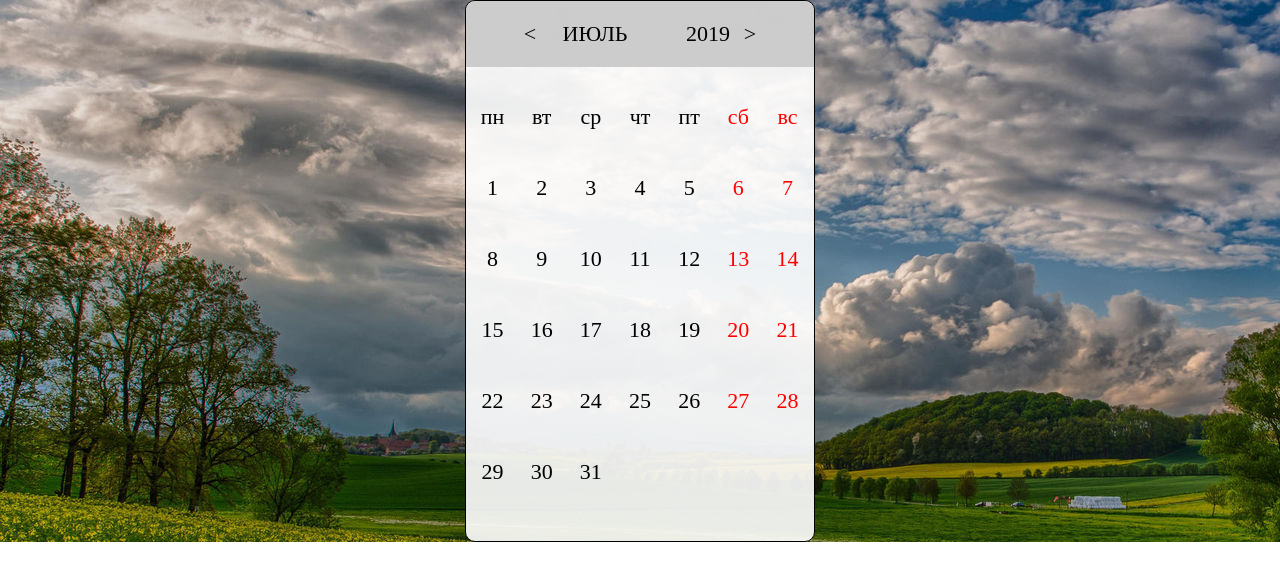
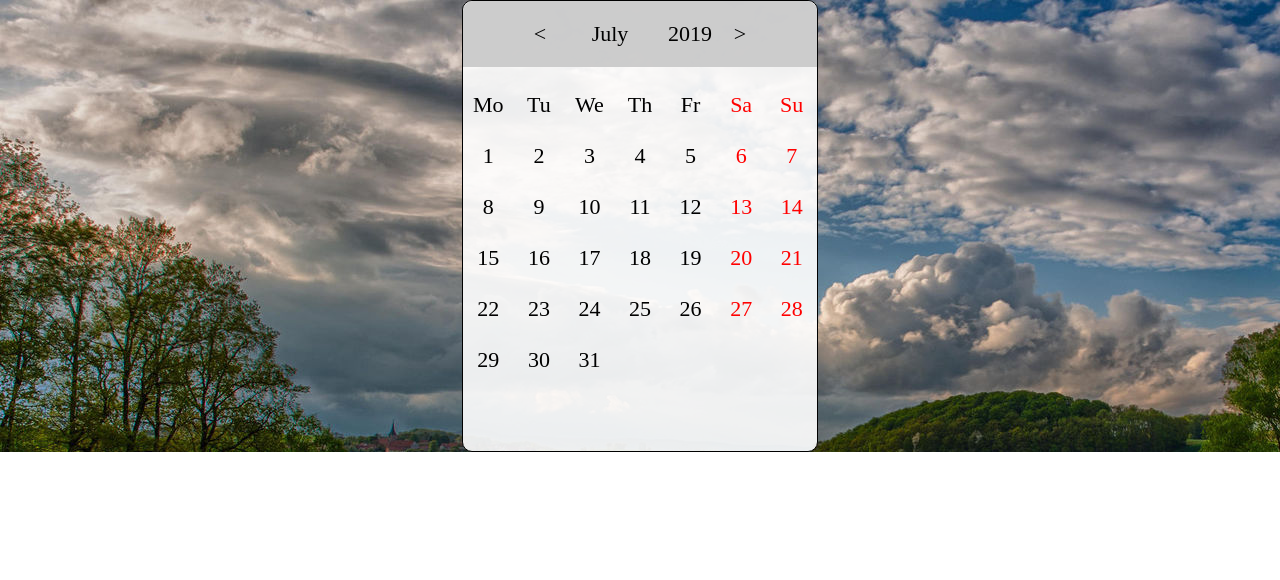
Before and after one commit to MultiFruit66/calendar, a Vue app: page / in a window 1280 px wide. Shown: the top 580 px of the page. Built offline with nearby package versions, Linux system fonts and the light colour scheme.

Commit message:
add changing date

```diff
--- a/src/App.vue
+++ b/src/App.vue
@@ -1,61 +1,75 @@
 <template>
   <div id="app"
     :style="{
-      background: `url(${currentBackground})`,
+      background: `url(${ currentBackground })`,
       opacity: opacity
     }">
     <div id="calendar">
-      <header>
-        <span class="btn" @click="previousMonth">&lt;</span>
-        <span>{{ months[currentMonth].toUpperCase() }}</span>
-        <span>{{ currentYear }}</span>
-        <span class="btn" @click="nextMonth">&gt;</span>
-      </header>
+      <appHeader
+        :months="months"
+        :currentMonth="currentMonth"
+        :currentYear="currentYear"
+        @previousMonth="previousMonth"
+        @openMonthsPopup="openMonthsPopup"
+        @openYearPopup="openYearPopup"
+        @nextMonth="nextMonth"
+      />
       <main>
-        <ul>
-          <li v-for="(day, index) in days" :key="`a${index}`">{{ day }}</li>
-          <li v-for="(day, index) in startFrom" :key="`b${index}`"></li>
-          <li v-for="(day, index) in countOfDays" :key="`c${index}`">{{ day }}</li>
-        </ul>
+        <popup
+          :months="months"
+          :monthsPopup="monthsPopup"
+          :yearPopup="yearPopup"
+          :currentYear="currentYear"
+          @changeCurrentMonth="changeCurrentMonth"
+          @changeCurrentYear="changeCurrentYear"
+        />
+        <appMain
+          :days="days"
+          :startFrom="startFrom"
+          :countOfDays="countOfDays"
+        />
       </main>
     </div>
   </div>
 </template>
 
 <script>
+import AppHeader from './components/AppHeader'
+import AppMain from './components/AppMain'
+import Popup from './components/Popup'
+
 export default {
   name: 'App',
+
+  components: {
+    AppHeader,
+    AppMain,
+    Popup
+  },
 
   data: () => ({
     currentMonth: new Date().getMonth(),
     currentYear: new Date().getFullYear(),
 
-    days: ['пн', 'вт', 'ср', 'чт', 'пт', 'сб', 'вс'],
+    days: ['Mo', 'Tu', 'We', 'Th', 'Fr', 'Sa', 'Su'],
 
     months: [
-      'январь',
-      'февраль',
-      'март',
-      'апрель',
-      'май',
-      'июнь',
-      'июль',
-      'август',
-      'сентябрь',
-      'октябрь',
-      'ноябрь',
-      'декабрь'
+      'January', 'February', 'March', 'April',
+      'May', 'June', 'July', 'August',
+      'September', 'October', 'November', 'December'
     ],
 
     backgrounds: [
       require('./assets/winter.jpg'),
       require('./assets/spring.jpg'),
       require('./assets/summer.jpg'),
-      require('./assets/autumn.jpg'),
-      require('./assets/winter.jpg')
+      require('./assets/autumn.jpg')
     ],
 
-    opacity: 0
+    opacity: 0,
+
+    monthsPopup: false,
+    yearPopup: false
   }),
 
   methods: {
@@ -77,8 +91,26 @@ export default {
       }
     },
 
+    changeCurrentMonth(num) {
+      this.currentMonth = num
+      this.monthsPopup = false
+    },
+
+    changeCurrentYear(num) {
+      this.currentYear = num
+      this.yearPopup = false
+    },
+
+    openMonthsPopup() {
+      this.monthsPopup = !this.monthsPopup
+    },
+
+    openYearPopup() {
+      this.yearPopup = !this.yearPopup
+    },
+
     preloadImg(url, onload) {
-      let img = new Image()
+      const img = new Image()
       img.src = url
 
       if (onload) {
@@ -89,29 +121,24 @@ export default {
 
   computed: {
     startFrom() {
-      let day = new Date(this.currentYear, this.currentMonth).getDay()
+      const day = new Date(this.currentYear, this.currentMonth).getDay()
       return day === 0 ? 6 : day - 1
     },
 
     countOfDays() {
-      return (
-        new Date(this.currentYear, this.currentMonth + 1, -1).getDate() + 1
-      )
+      return new Date(this.currentYear, this.currentMonth + 1, -1).getDate() + 1
     },
 
     currentBackground() {
-      return (
-        this.backgrounds[Math.floor((this.currentMonth+1)/3)]
-      )
+      return this.backgrounds[Math.floor((this.currentMonth + 1) / 3) % 4]
     }
   },
 
   created() {
+    this.preloadImg(this.currentBackground, true)
+
     const backgrounds = this.backgrounds
-    backgrounds.forEach(url => {
-      this.preloadImg(url)
-    })
-    this.preloadImg(this.currentBackground, true)
+    backgrounds.forEach(url => this.preloadImg(url))
   }
 }
 </script>
@@ -135,51 +162,13 @@ body {
   margin: auto;
   background: rgba(255, 255, 255, 0.9);
   border-radius: 10px;
+  height: 450px;
   border: 1px solid #000;
+  user-select: none;
+  cursor: default;
 }
 
-header {
-  border-radius: 10px 10px 0 0;
-  padding: 20px;
-  text-align: center;
-  background: rgba(200, 200, 200, 0.9);
-
-  span {
-    user-select: none;
-    display: inline-block;
-    width: 90px;
-    text-align: center;
-
-    &:nth-child(3) {
-      text-align: right;
-    }
-  }
-}
-
-.btn {
-  width: 40px;
-
-  &:hover {
-    transition: 0.3s;
-    transform: scale(1.6);
-  }
-}
-
-ul {
-  list-style: none;
-  display: grid;
-  grid-template-columns: repeat(7, 1fr);
-  grid-gap: 2vw;
-  height: 400px;
-  padding: 15px;
-
-  li {
-    text-align: center;
-
-    &:nth-child(7n),
-    &:nth-child(7n - 1) {
-      color: red;
-    }
-  }
+main {
+  position: relative;
 }
 </style>
--- /dev/null
+++ b/src/components/AppHeader.vue
@@ -0,0 +1,56 @@
+<template>
+  <header>
+    <span class="btn" @click="$emit('previousMonth')">&lt;</span>
+    <span class="data" @click="$emit('openMonthsPopup')">{{ months[currentMonth] }}</span>
+    <span class="data" @click="$emit('openYearPopup')">{{ currentYear }}</span>
+    <span class="btn" @click="$emit('nextMonth')">&gt;</span>
+  </header>
+</template>
+
+<script>
+export default {
+  name: "AppHeader",
+
+  props: {
+    months: Array,
+    currentMonth: Number,
+    currentYear: Number
+  }
+}
+</script>
+
+<style lang="scss" scoped>
+header {
+  border-radius: 10px 10px 0 0;
+  padding: 20px;
+  text-align: center;
+  background: rgba(200, 200, 200, 0.9);
+  white-space: nowrap;
+}
+
+.data, .btn {
+  display: inline-block;
+  transition: .3s;
+}
+
+.data {
+  width: 100px;
+  text-align: center;
+
+  &:hover {
+    text-decoration: underline;
+  }
+
+  &:nth-child(3) {
+    width: 60px;
+  }
+}
+
+.btn {
+  width: 40px;
+
+  &:hover {
+    transform: scale(1.6);
+  }
+}
+</style>
--- /dev/null
+++ b/src/components/AppMain.vue
@@ -0,0 +1,39 @@
+<template>
+  <ul class="dayList">
+    <li class="day" v-for="(day, index) in days" :key="`c${ index }`">{{ day }}</li>
+    <li class="day" v-for="(day, index) in startFrom" :key="`d${ index }`"></li>
+    <li class="day" v-for="(day, index) in countOfDays" :key="`e${ index }`">{{ day }}</li>
+  </ul>
+</template>
+
+<script>
+export default {
+  name: 'AppMain',
+
+  props: {
+    days: Array,
+    startFrom: Number,
+    countOfDays: Number
+  }
+}
+</script>
+
+<style lang="scss" scoped>
+.dayList {
+  list-style: none;
+  display: grid;
+  grid-template-columns: repeat(7, 1fr);
+  grid-gap: 25px 20px;
+  padding: 25px 10px;
+  margin: 0;
+
+  .day {
+    text-align: center;
+
+    &:nth-child(7n),
+    &:nth-child(7n - 1) {
+      color: red;
+    }
+  }
+}
+</style>
--- /dev/null
+++ b/src/components/Popup.vue
@@ -0,0 +1,88 @@
+<template>
+  <div class="popup">
+    <div class="yearPopup" v-show="yearPopup">
+      <span>Year:</span>
+      <input type="number" min="0" step="1"
+        :value="currentYear"
+        @change="changeYear"
+      />
+    </div>
+    <ul class="monthsList" v-show="monthsPopup">
+      <li class="month"
+        v-for="(month, index) in months" :key="`a${ index }`"
+        :ref="`month:${index}`"
+        @click="changeMonth"
+      >
+        {{ month }}
+      </li>
+    </ul>
+  </div>
+</template>
+
+<script>
+export default {
+  name: 'Popup',
+
+  props: {
+    yearPopup: Boolean,
+    monthsPopup: Boolean,
+    months: Array,
+    currentYear: Number
+  },
+
+  methods: {
+    changeMonth(e) {
+      this.months.forEach((month, index) => {
+        if (month === e.target.innerText) {
+          this.$emit('changeCurrentMonth', index)
+        }
+      })
+    },
+
+    changeYear(e) {
+      const year = Number(e.target.value)
+      this.$emit('changeCurrentYear', year)
+    }
+  }
+}
+</script>
+
+<style lang="scss" scoped>
+.popup {
+  position: absolute;
+  top: 0;
+  width: 100%;
+  background: #ccc;
+  border-radius: 0 0 10px 10px;
+}
+
+.yearPopup {
+  padding: 0 0 10px 10px;
+}
+
+input {
+  width: 75px;
+  background: rgba(0, 0, 0, 0);
+  border-radius: 10px;
+  border: 1px solid #000;
+  text-align: center;
+  margin-left: 10px;
+}
+
+.monthsList {
+  list-style: none;
+  display: flex;
+  flex-wrap: wrap;
+  padding: 0;
+  margin: 0;
+}
+
+.month {
+  margin: auto;
+  width: 90px;
+
+  &:hover {
+    text-decoration: underline;
+  }
+}
+</style>
```
Also changed, not shown: src/assets/autumn.jpg, src/assets/logo.png (deleted).
